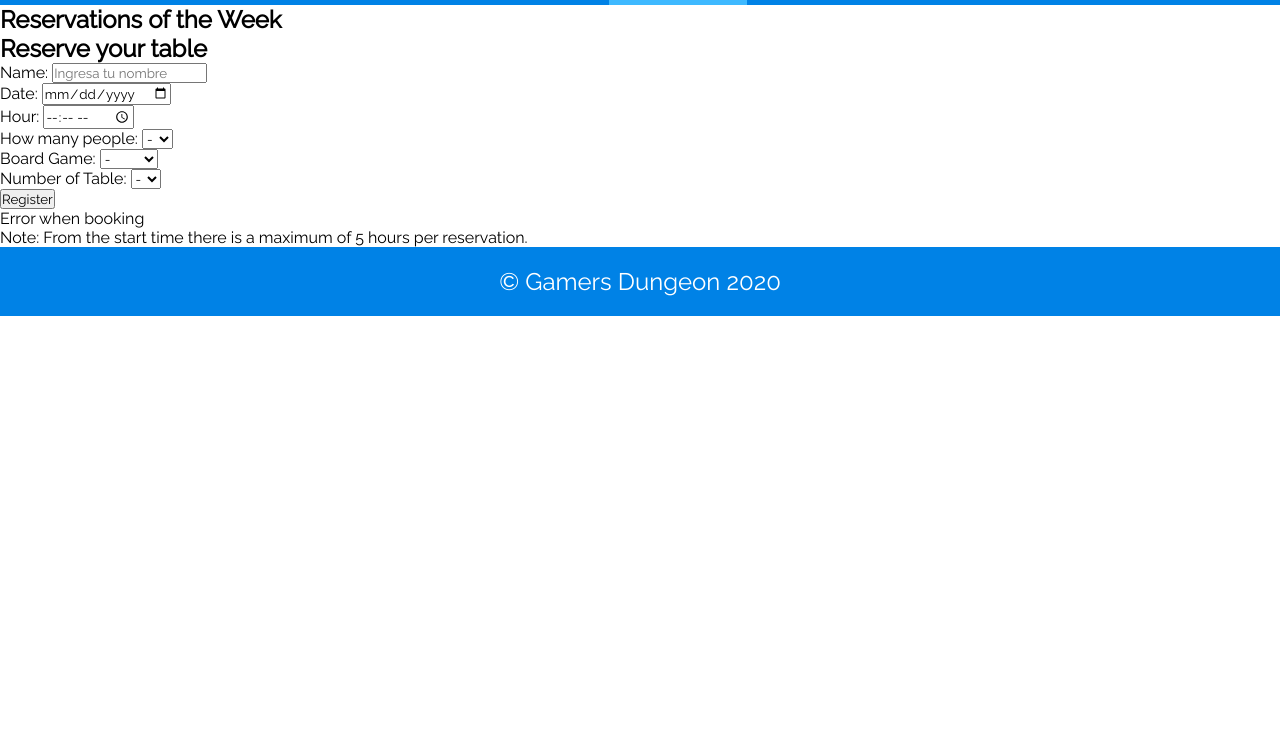
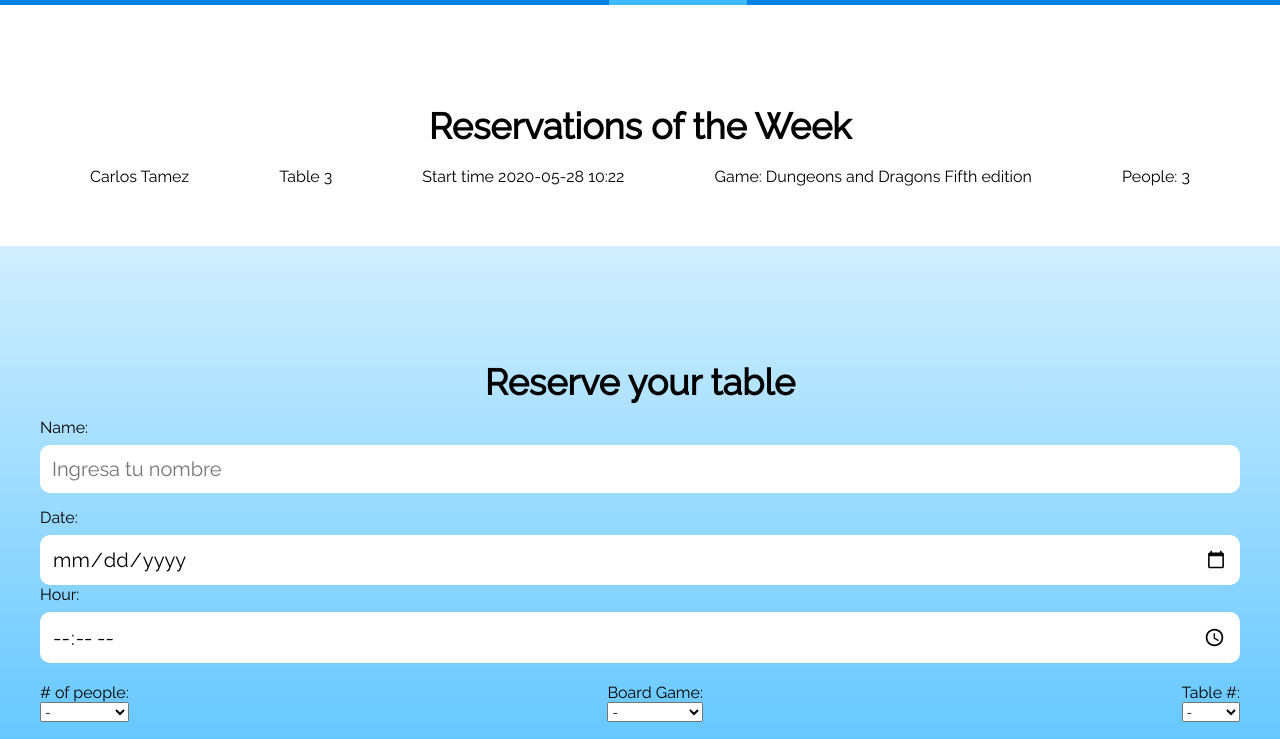
Before and after one commit to CyberFroppy/Gamers-Dungeon-Project, a website: page public/reservaciones.html in a window 1280 px wide. Shown: the part 55-794 px from the top of the page. Drawn offline with Linux system fonts and the light colour scheme; no server answers.

Commit message:
Added more css

```diff
--- a/public/css/carrito.css
+++ b/public/css/carrito.css
@@ -0,0 +1,46 @@
+h1{
+    padding-top: 100px;
+    text-align: center;
+    font-size: 36px;
+}
+div img{
+    width: 100%;
+}
+.item{
+    display: flex;
+    justify-content: space-evenly;
+    padding:50px 30px;
+    border: 2px solid black;
+}
+.descrip-id {
+    display: flex;
+    flex-direction: row;
+}
+.price-container{
+    display: flex;
+    flex-direction: row;
+    justify-content: space-evenly;
+    align-items: center;
+    padding:20px 20px;
+    width: 100%;
+}
+.price-container div{
+    padding-right: 0.5em;
+    text-align: center;
+}
+.remove-cart-btn{
+    background:#E63700;
+    border-radius: 20px;
+    padding: 10px 20px;
+    border: none;
+    cursor: pointer;
+    color: white;
+}
+.remove-cart-btn:hover{
+    background: rgb(255, 105, 105)
+}
+@media (max-width: 991px) {
+    h2{
+        font-size: 16px;
+    }
+}
--- a/public/css/menu.css
+++ b/public/css/menu.css
@@ -94,7 +94,7 @@ input[type=number] {
     border: none;
     font-size: 30px;
 }
-.order-btn:hover, .update-btn:hover{
+.order-btn:hover, .update-btn:hover, .edit-btn:hover{
     background: #E5E5E5;
     color:black;
 }
@@ -112,7 +112,7 @@ input[type=number] {
     border: none;
     font-size: 30px;
 }
-.cancel-btn:hover{
+.cancel-btn:hover, .add-btn:hover{
     opacity: 0.7;
 }
 .error{
--- a/public/css/reservaciones.css
+++ b/public/css/reservaciones.css
@@ -0,0 +1,89 @@
+h1{
+    padding-top: 100px;
+    text-align: center;
+    font-size: 36px;
+}
+.form-container{
+    display: flex;
+    flex-direction: column;
+    justify-content: stretch;
+    align-items: center;
+    width: 100%;
+    padding: 10px 20px;
+}
+.form{
+    background: linear-gradient(180deg, #FFFFFF -31.05%, #3EB9FF 100%);
+    box-shadow: 0px 4px 4px rgba(0, 0, 0, 0.25);
+    margin: 60px auto;
+    padding: 5px;
+}
+.form-inputs{
+    width: 100%;
+    padding: 15px;
+}
+.name,  .id-edit, .name-edit, .price-edit {
+    padding-bottom:15px;
+}
+input{
+    font-size: 20px;
+    width: 100%;
+    padding: 10px;
+    margin-top: 8px;
+    border: 2px solid white;
+    border-radius: 10px;
+}
+input:focus{
+    outline-style: inherit;
+    border-color: #2106CA;
+}
+.selects{
+    display: flex;
+    flex-direction: row;
+    justify-content: space-between;
+    align-items: center;
+}
+.selects div{
+    display: flex;
+    flex-direction: column;
+    padding: 20px 0px;
+}
+.register-btn{
+    width: 100%;
+    color: white;
+    font-size: 20px;
+    background: #13276C;
+    border: none;
+    padding: 15px 20px;
+    border-radius: 10px;
+    cursor: pointer;
+    margin-bottom: 20px ;
+}
+.register-btn:hover{
+    background: rgb(0, 119, 255);
+}
+.error{
+    color: red;
+    font-size: 18px;
+    padding:10px 0px ;
+}
+.note{
+    padding:10px 0px ;
+    color: white;
+    font-weight: 700;
+}
+.reservaciones-semana{
+    margin: 20px 0px;
+    width: 100%;
+    max-height: 500px;
+    overflow-y: auto;
+}
+.reservaciones-semana div{
+    display: flex;
+    flex-direction: row;
+    justify-content: space-evenly;
+}
+@media (max-width: 991px) {
+    .reservaciones-semana{
+        font-size: 12px;
+    }
+}
--- a/public/reservaciones.html
+++ b/public/reservaciones.html
@@ -5,6 +5,7 @@
     <meta charset="UTF-8">
     <meta name="viewport" content="width=device-width, initial-scale=1.0">
     <link rel="stylesheet" href="./css/navBar.css">
+    <link rel="stylesheet" href="./css/reservaciones.css">
     <link rel="stylesheet" href="./css/footer.css">
     <link rel="shortcut icon" href="./img/TowerLogo.png" type="image/x-icon" />
     <script src="https://kit.fontawesome.com/a076d05399.js"></script>
@@ -37,8 +38,29 @@
 
         </div>
     </nav>
+    <h1>Reservations of the Week</h1>
     <section class="reservaciones-semana">
-        <h1>Reservations of the Week</h1>
+        <div class="reservation">
+            <div class="nombre">
+                <p>Carlos Tamez </p>
+            </div>
+            <div class="mesa">
+                <p>Table 3</p>
+            </div>
+            <div class="fecha">
+                <p>Start time 2020-05-28 10:22</p>
+            </div>
+            <div class="juego">
+                <p>
+                    Game: Dungeons and Dragons Fifth edition
+                </p>
+            </div>
+            <div class="personas">
+                <p>
+                    People: 3
+                </p>
+            </div>
+        </div>
     </section>
 
     <section class="reservar-mesa">
@@ -60,8 +82,9 @@
                         <label for="hour-field">Hour: </label>
                         <input id="hour-field" type="time" required>
                     </div>
+                    <div class="selects">
                         <div class="people-select">
-                        <label for="people">How many people: </label>
+                            <label for="people"># of people: </label>
                             <select name="people" id="people" required>
                                 <option value="">-</option>
                                 <option value="1">1</option>
@@ -85,7 +108,7 @@
                             </select>
                         </div>
                         <div class="table-select">
-                        <label for="table">Number of Table: </label>
+                            <label for="table">Table #: </label>
                             <select name="table" id="table">
                                 <option value="">-</option>
                                 <option value="1">1</option>
@@ -95,9 +118,11 @@
                                 <option value="5">5</option>
                             </select>
                         </div>
+                    </div>
+
                     <button class="register-btn">Register</button>
                     <div class="error"><span>Error when booking</span></div>
-                    <div>
+                    <div class="note">
                         <p>Note: From the start time there is a maximum of 5 hours per reservation.</p>
                     </div>
                 </div>
```
Also changed, not shown: public/carrito.html (+23 -0 lines), public/prueba.html (added, +50 -0 lines). Lines whose indentation alone changed are shown as unchanged.
